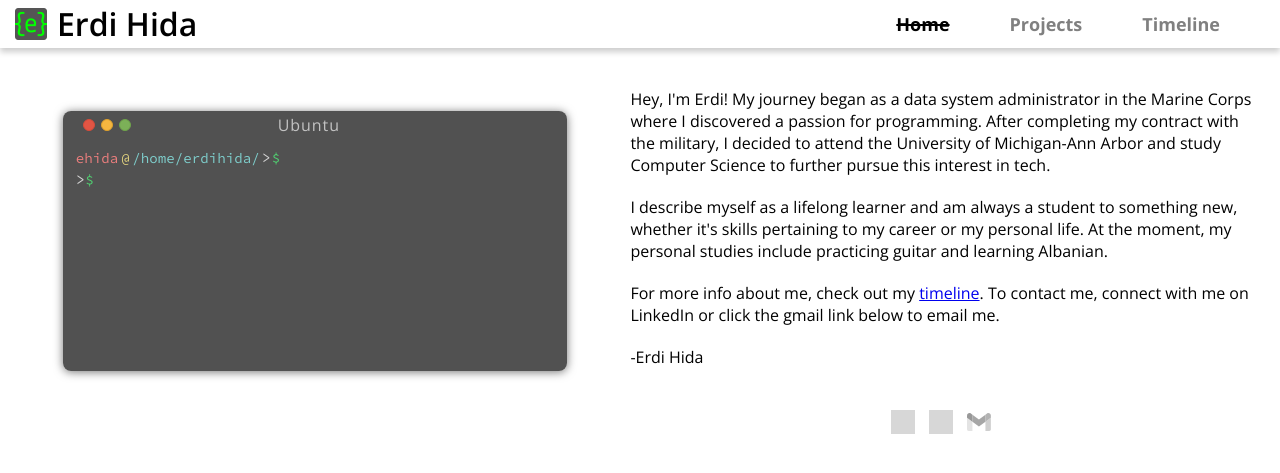
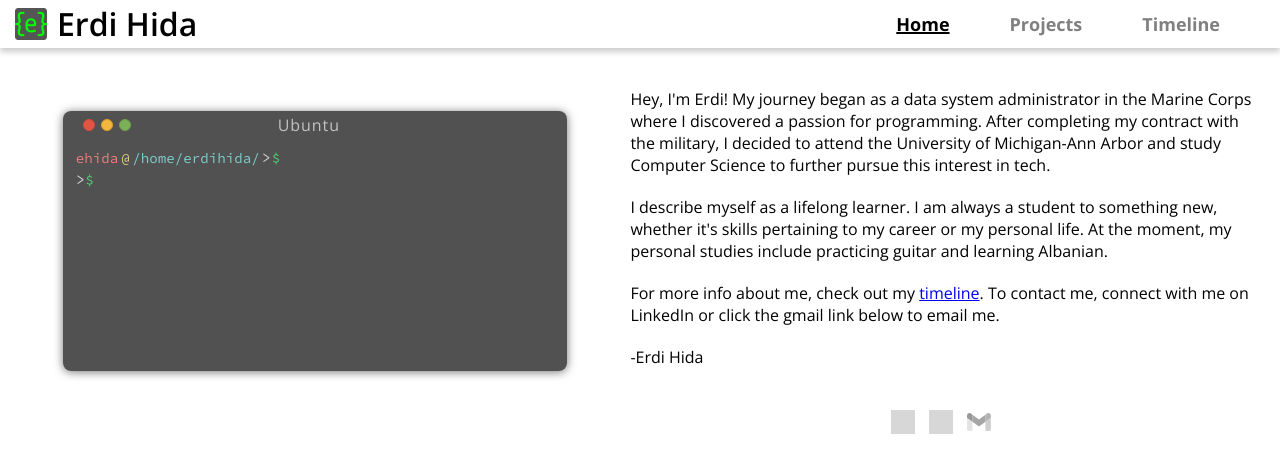
Before and after one commit to Erdi-H/portfolio, a Flask app: page / in a window 1280 px wide. Shown: the top 473 px of the page. Run offline with Flask 2, Linux system fonts and the light colour scheme; some libraries are stand-ins or nearby versions; grey boxes are pictures that could not be loaded.

Commit message:
grammar and slight style

```diff
--- a/static/css/base.css
+++ b/static/css/base.css
@@ -59,7 +59,7 @@ nav ul {
 
 .navbar-ref:hover {
   color: black;
-  text-decoration: line-through;
+  text-decoration: underline;
   text-decoration-thickness: 2px;
 }
 
--- a/static/css/home.css
+++ b/static/css/home.css
@@ -1,6 +1,6 @@
 .home-page {
   color: black;
-  text-decoration: line-through;
+  text-decoration: underline;
   text-decoration-thickness: 2px;
 }
 
--- a/static/css/projects.css
+++ b/static/css/projects.css
@@ -1,6 +1,6 @@
 .projects-page {
   color: black;
-  text-decoration: line-through;
+  text-decoration: underline;
   text-decoration-thickness: 2px;
 }
 
--- a/static/css/timeline.css
+++ b/static/css/timeline.css
@@ -1,6 +1,6 @@
 .timeline-page {
   color: black;
-  text-decoration: line-through;
+  text-decoration: underline;
   text-decoration-thickness: 2px;
 }
 
--- a/static/files/timeline.json
+++ b/static/files/timeline.json
@@ -25,7 +25,7 @@
       {
         "icon": "work",
         "title": "Completed my Marine Corps contract",
-        "content": "My time as a system administrator came to an end, and it was time to move on from infrastructure IT and into software development."
+        "content": "My time as a system administrator came to an end, and it was time to move on from infrastructure IT to software development."
       }
     ]
   },
--- a/templates/home.html
+++ b/templates/home.html
@@ -44,7 +44,7 @@
                 and study Computer Science to further pursue this interest in tech.
             </p>
 
-            <p class="text-content">I describe myself as a lifelong learner and am always a student to something new,
+            <p class="text-content">I describe myself as a lifelong learner. I am always a student to something new,
                 whether it's skills pertaining to my career or my personal life. At the moment, my personal studies
                 include practicing guitar and learning Albanian.
             </p>
```
Also changed, not shown: static/favicon/favicon-32x32.png (deleted).
